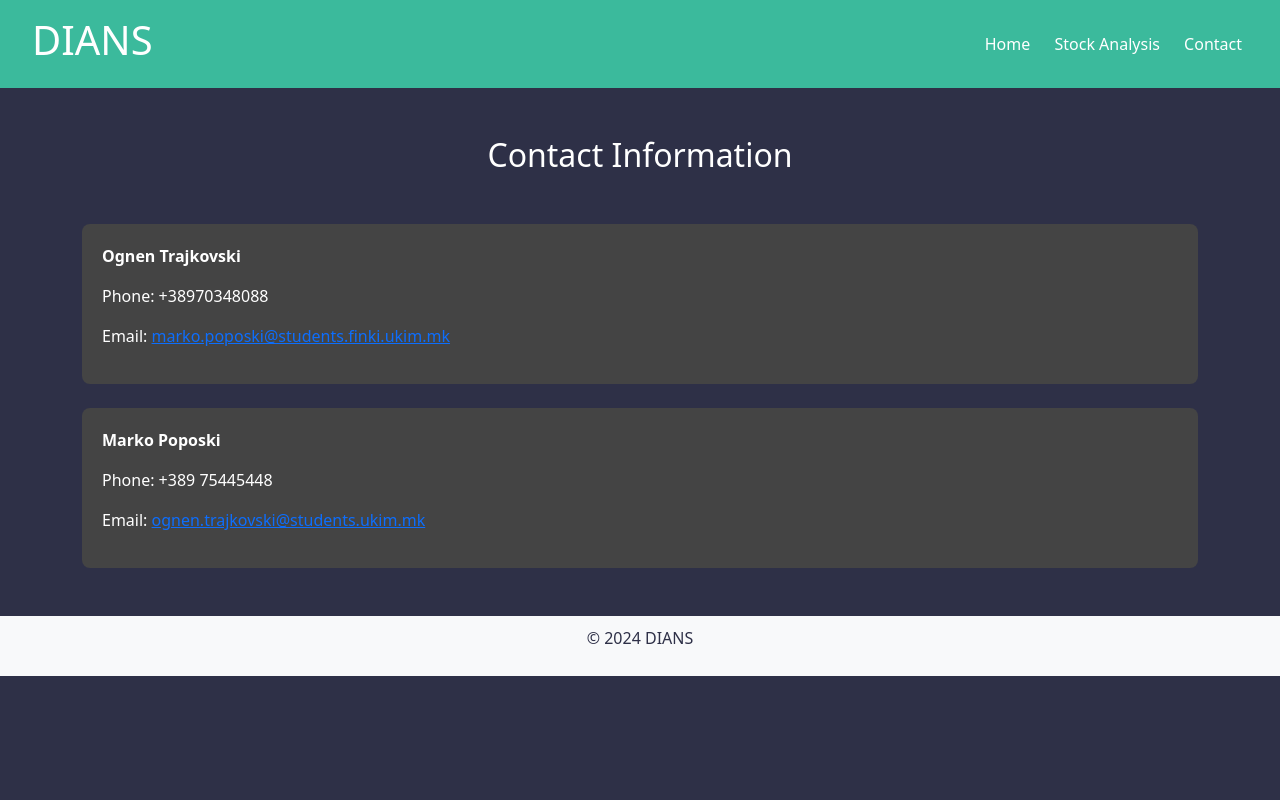
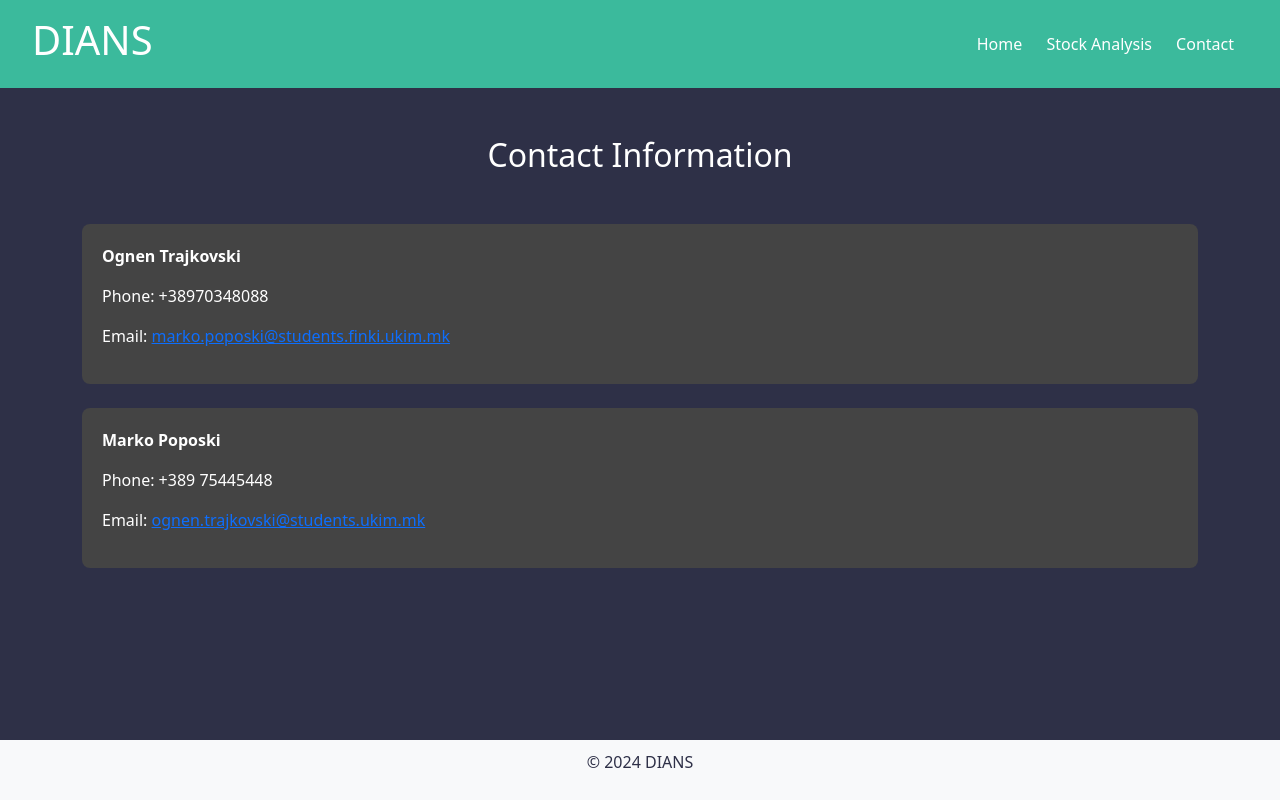
Before and after one commit to markoprolol007/DIANS, a Flask app: template DIANS_domasna3/templates/contact.html in a window 1280 px wide. Run offline with Flask 3, Linux system fonts and the light colour scheme; the template is opened without the code that fills it, so the values that code supplies are empty.

Commit message:
footer misplacement fixed

```diff
--- a/DIANS_domasna3/templates/contact.html
+++ b/DIANS_domasna3/templates/contact.html
@@ -6,6 +6,14 @@
     <title>Contact - DIANS</title>
     <link href="https://cdn.jsdelivr.net/npm/bootstrap@5.3.0-alpha3/dist/css/bootstrap.min.css" rel="stylesheet">
     <style>
+        /* Ensure body takes up full height */
+        html, body {
+            height: 100%;
+            margin: 0;
+            display: flex;
+            flex-direction: column;
+        }
+
         header {
             background-color: #3BBA9C;
             color: white;
@@ -23,6 +31,8 @@
             background-color: #f8f9fa;
             text-align: center;
             padding: 10px 0;
+            margin-top: auto; /* Push footer to bottom */
+            color: #2E3047;  /* Corrected footer text color */
         }
         body {
             background-color: #2E3047;
@@ -41,9 +51,9 @@
     <header class="d-flex justify-content-between align-items-center p-3">
         <a href="index.html"><h1 class="ms-3">DIANS</h1></a>
         <div class="me-3">
-            <button class="me-2" onclick="window.location.href='index.html'">Home</button>
-            <button class="me-2" onclick="window.location.href='stockAnalysis.html'">Stock Analysis</button>
-            <button><a href="contact.html">Contact</a></button>
+            <button class="me-2" onclick="window.location.href='{{ url_for('index') }}'">Home</button>
+            <button class="me-2" onclick="window.location.href='{{ url_for('stock_analysis') }}'">Stock Analysis</button>
+            <button class="me-2" onclick="window.location.href='{{ url_for('contact') }}'">Contact</button>
         </div>
     </header>
 
@@ -64,8 +74,7 @@
     </main>
 
     <!-- Footer -->
-    <footer
-    style="color: #2E3047">
+    <footer>
         <p>&copy; 2024 DIANS</p>
     </footer>
 
```
